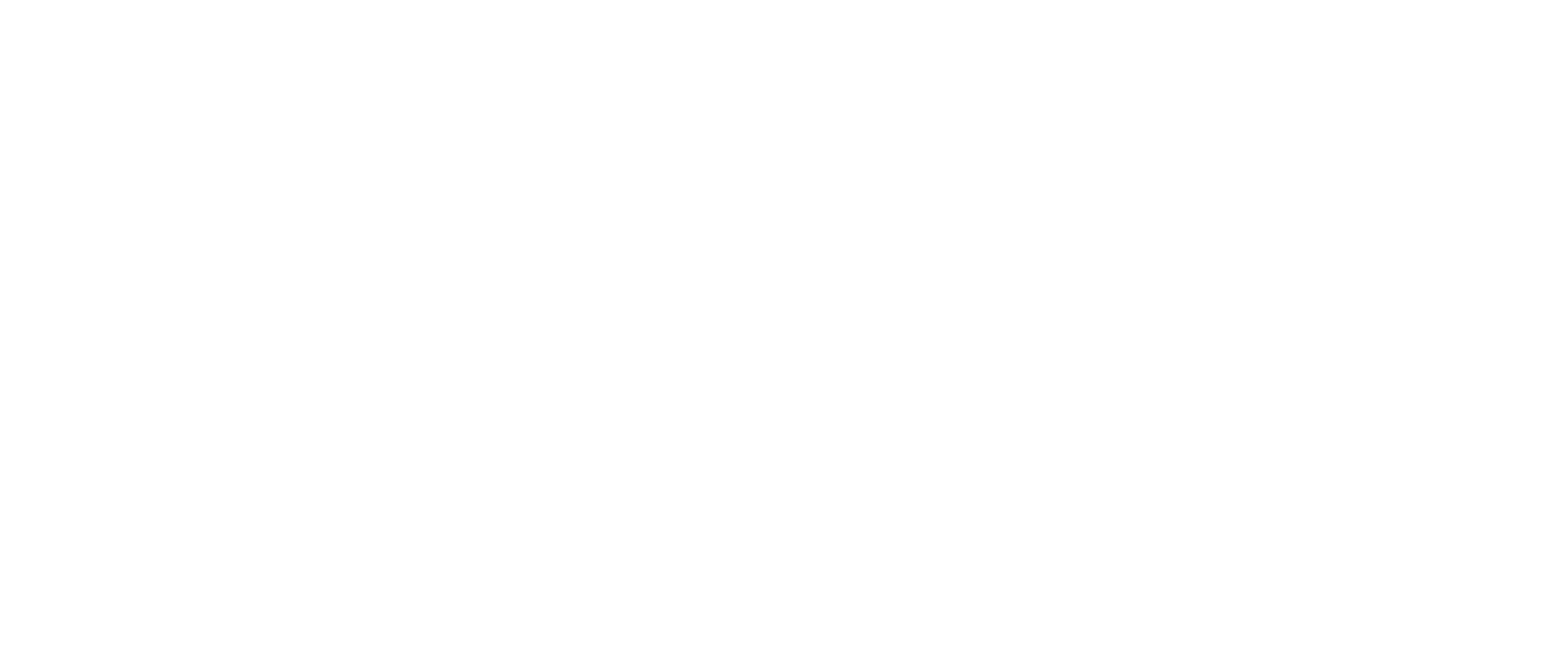
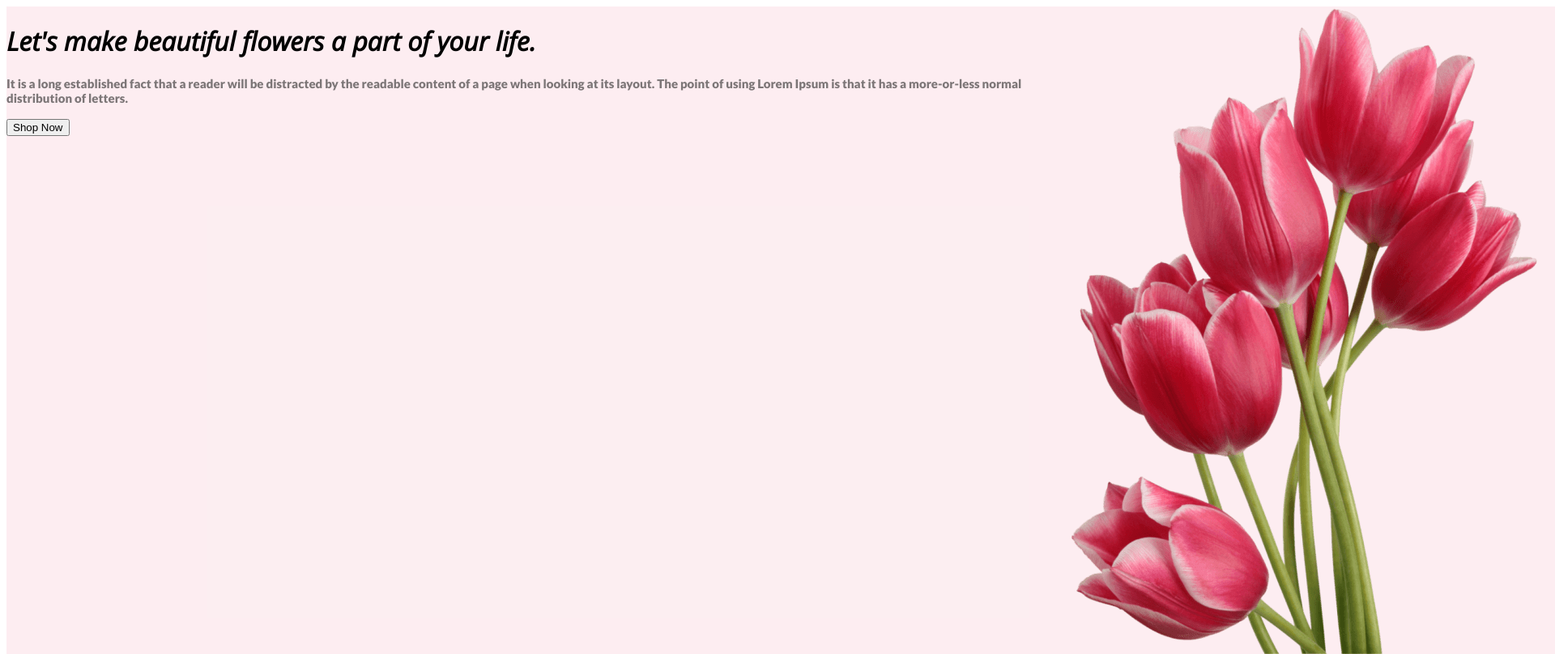
Before and after one commit to TaaanjuZc/my-flower-shop, a plain HTML site: page index.html in a window 1280 px wide. Shown: the top 808 px of the page at 81% size, 1920 px wide, since content can reach past the window. Drawn offline with nearby package versions, Linux system fonts and the light colour scheme.

Commit message:
Added Pic

```diff
--- a/flower.css
+++ b/flower.css
@@ -0,0 +1,28 @@
+
+body {
+  font-family: 'Lato', sans-serif;
+  font-family: 'Open Sans', sans-serif;
+}
+/* This is the header section */
+
+#header {
+  width: 1920px;
+  height: 850px;
+  background: rgba(229, 84, 115, 0.10);
+}
+.ban-main {
+  display: flex;
+}
+
+.ban-title {
+  width: 708px;
+  flex-direction: column;
+  flex-shrink: 0;
+}
+
+.ban-dis {
+  color: rgba(39, 39, 39, 0.60);
+font-family: Lato;
+font-size: 15px;
+font-weight: 300;
+}
--- a/index.html
+++ b/index.html
@@ -4,9 +4,33 @@
   <meta charset="UTF-8">
   <meta name="viewport" content="width=device-width, initial-scale=1.0">
   <title>My Flower Shop</title>
+  <link rel="preconnect" href="https://fonts.googleapis.com">
+  <link rel="preconnect" href="https://fonts.gstatic.com" crossorigin>
+  <link href="https://fonts.googleapis.com/css2?family=Lato:wght@900&family=Open+Sans:ital,wght@1,300&display=swap" rel="stylesheet">
   <link rel="stylesheet" href="flower.css">
 </head>
 <body>
+    <header id="header">
+      <div class="ban-main">
+        <div class="ban-txt">
+          <h1 class="ban-title">
+            Let's make beautiful flowers a part of your life.
+          </h1>
+          <p class="ban-dis">
+            It is a long established fact that a reader will be distracted by the readable content of a page when looking at its layout. The point of using Lorem Ipsum is that it has a more-or-less normal distribution of letters.
+          </p>
+          <button class="primary-btn">
+            Shop Now
+          </button>
+        </div>
+        <img class="ban-img" src="Flower Asset/pngwing 10.png" alt="">
+      </div>
+    </header>
 
+
+    <main></main>
+
+
+    <footer></footer>
 </body>
 </html>
```
